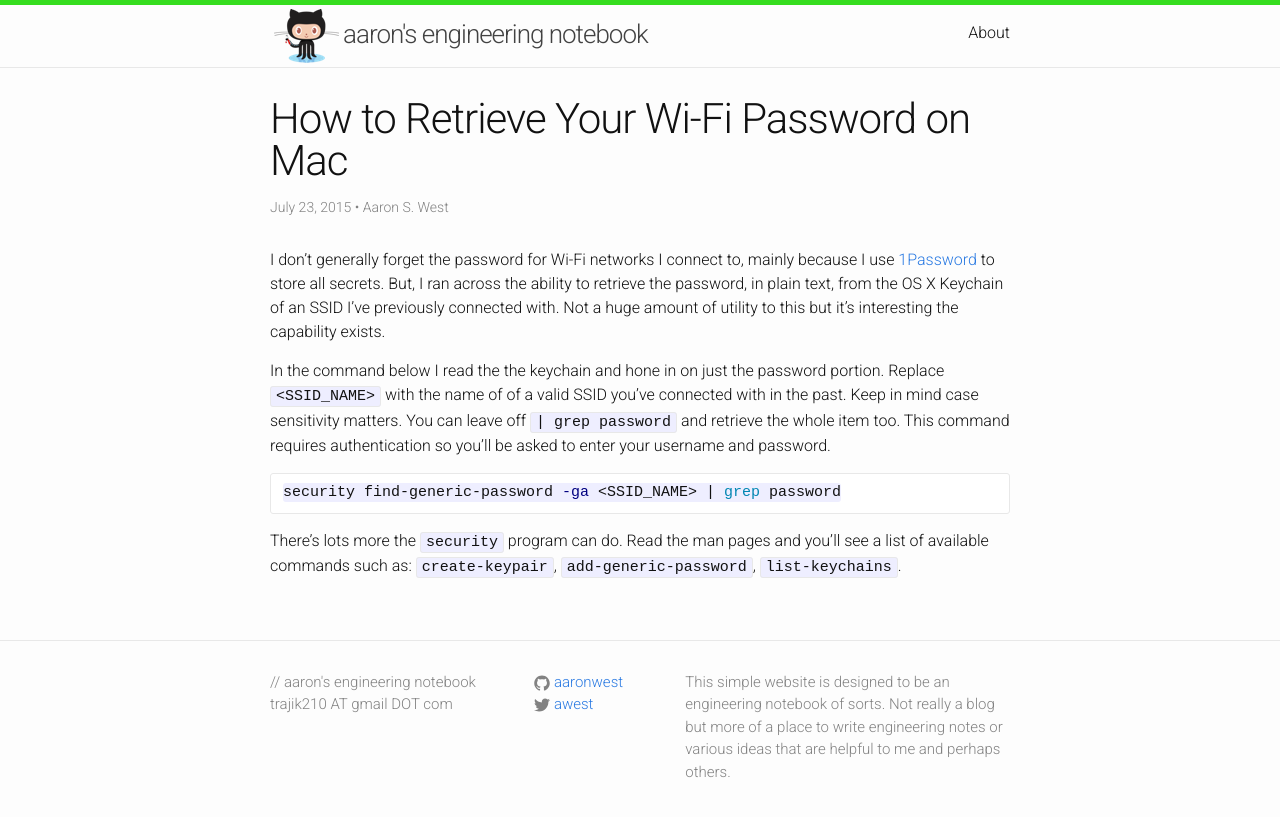
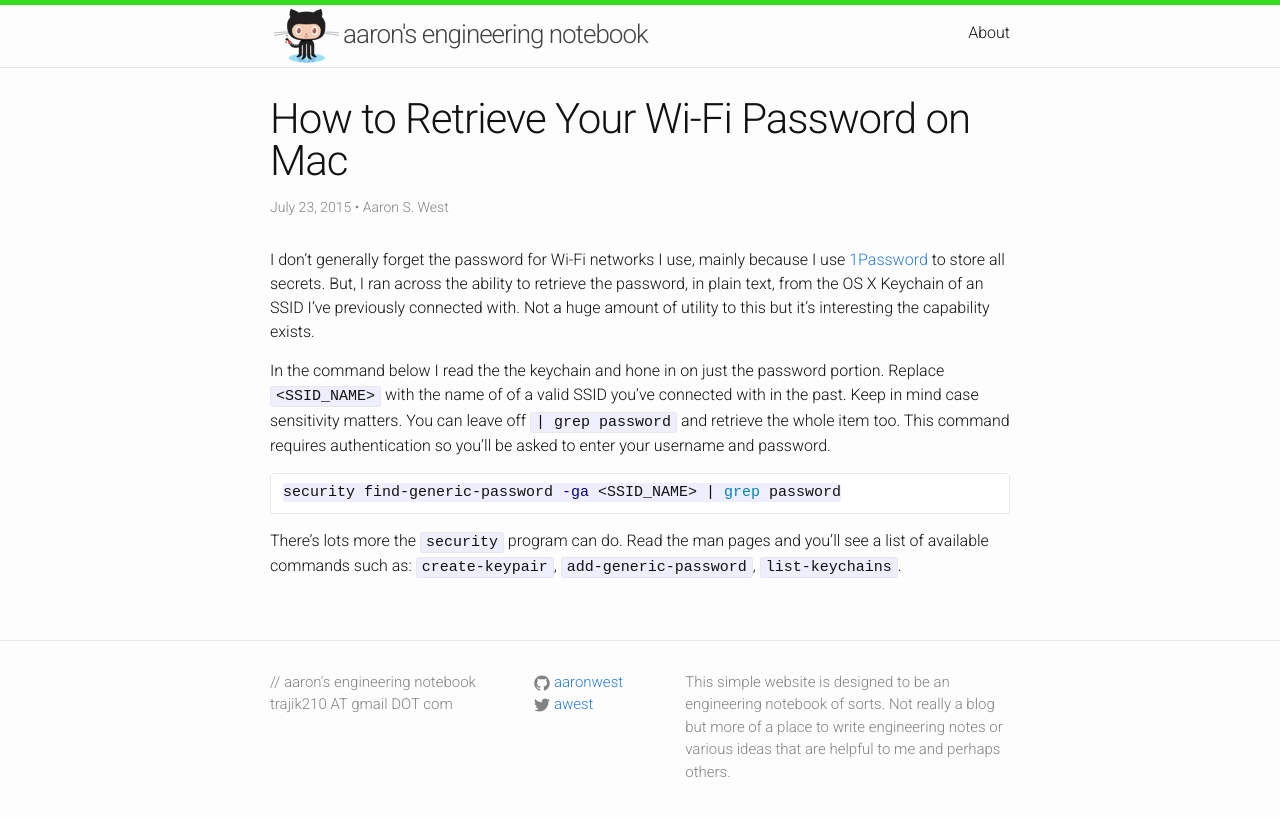
Before and after one commit to aaronwest/aaronwest.github.io, a Jekyll site: the page built from _posts/2015-07-23-retrieve-wifi-password-mac.md, in a window 1280 px wide. Shown: the top 817 px of the page. Built offline with Jekyll 4.4.1, drawn with Linux system fonts in a browser that asks for light colours; Markdown is read by kramdown in place of the engine named in the settings; comment, search, counter and statistics services are not loaded.

Commit message:
fix(posts): Fix minor grammar issue

```diff
--- a/_posts/2015-07-23-retrieve-wifi-password-mac.md
+++ b/_posts/2015-07-23-retrieve-wifi-password-mac.md
@@ -4,7 +4,7 @@ title:  "How to Retrieve Your Wi-Fi Password on Mac"
 date:   2015-07-23 8:00 AM
 tags: [cli, os x]
 ---
-I don't generally forget the password for Wi-Fi networks I connect to, mainly because I use [1Password](http://www.1password.com) to store all secrets. But, I ran across the ability to retrieve the password, in plain text, from the OS X Keychain of an SSID I've previously connected with. Not a huge amount of utility to this but it's interesting the capability exists.
+I don't generally forget the password for Wi-Fi networks I use, mainly because I use [1Password](http://www.1password.com) to store all secrets. But, I ran across the ability to retrieve the password, in plain text, from the OS X Keychain of an SSID I've previously connected with. Not a huge amount of utility to this but it's interesting the capability exists.
 
 In the command below I read the the keychain and hone in on just the password portion. Replace `<SSID_NAME>` with the name of of a valid SSID you've connected with in the past. Keep in mind case sensitivity matters. You can leave off `| grep password` and retrieve the whole item too. This command requires authentication so you'll be asked to enter your username and password.
 
```
